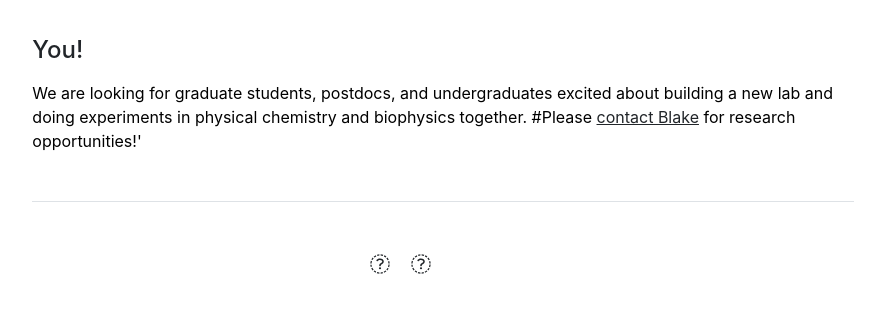
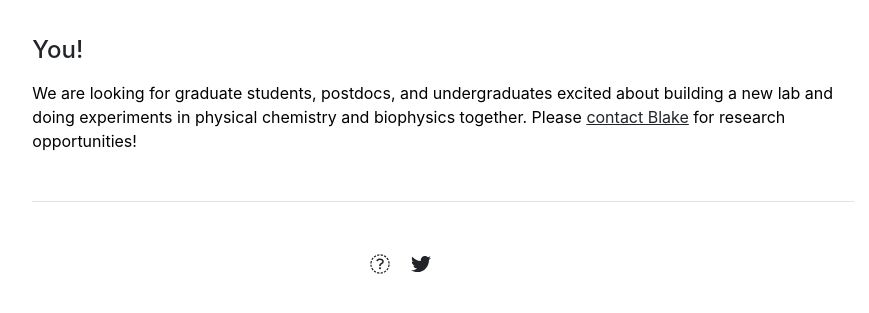
Before and after one commit to c-b-wilson-lab/c-b-wilson-lab, a Jekyll site: the page built from people.md, in a window 1280 px wide. Shown: the part 443-756 px from the top of the page, without its empty margins (197-1066 px from the left). Built offline with Jekyll 4.4.1, drawn with Linux system fonts in a browser that asks for light colours.

Commit message:
socials updated

```diff
--- a/_data/settings.yml
+++ b/_data/settings.yml
@@ -27,8 +27,8 @@ courses:
 
 
 social:
-- {icon: 'BlueSky', link: 'https://bsky.app/profile/blkwiln.bsky.social'}
-- {icon: 'X', link: 'https://x.com/blkwiln'}
+- {icon: 'fab fa-bluesky', link: 'https://bsky.app/profile/blkwiln.bsky.social'}
+- {icon: 'fa fa-twitter', link: 'https://x.com/blkwiln'}
 
 contacts:
 - {name: 'Dr. C. Blake Wilson',
--- a/_layouts/people.html
+++ b/_layouts/people.html
@@ -24,9 +24,9 @@ layout: default
 </div>
 {% endfor %}
 
-<audio id="player" src="{{ site.github.url }}/assets/sound/you.mp3"></audio>
+<!-- <audio id="player" src="{{ site.github.url }}/assets/sound/you.mp3"></audio> -->
 
 <h4 class="pb-3 mb-0"><a onclick="document.getElementById('player').play()">You!</a></h4>
 We are looking for graduate students, postdocs, and undergraduates excited about building a new lab
 and doing experiments in physical chemistry and biophysics together.
-#Please <a href="mailto:blkwi.l@gmail.com">contact Blake</a> for research opportunities!'
+Please <a href="mailto:blkwi.l@gmail.com">contact Blake</a> for research opportunities!
```
